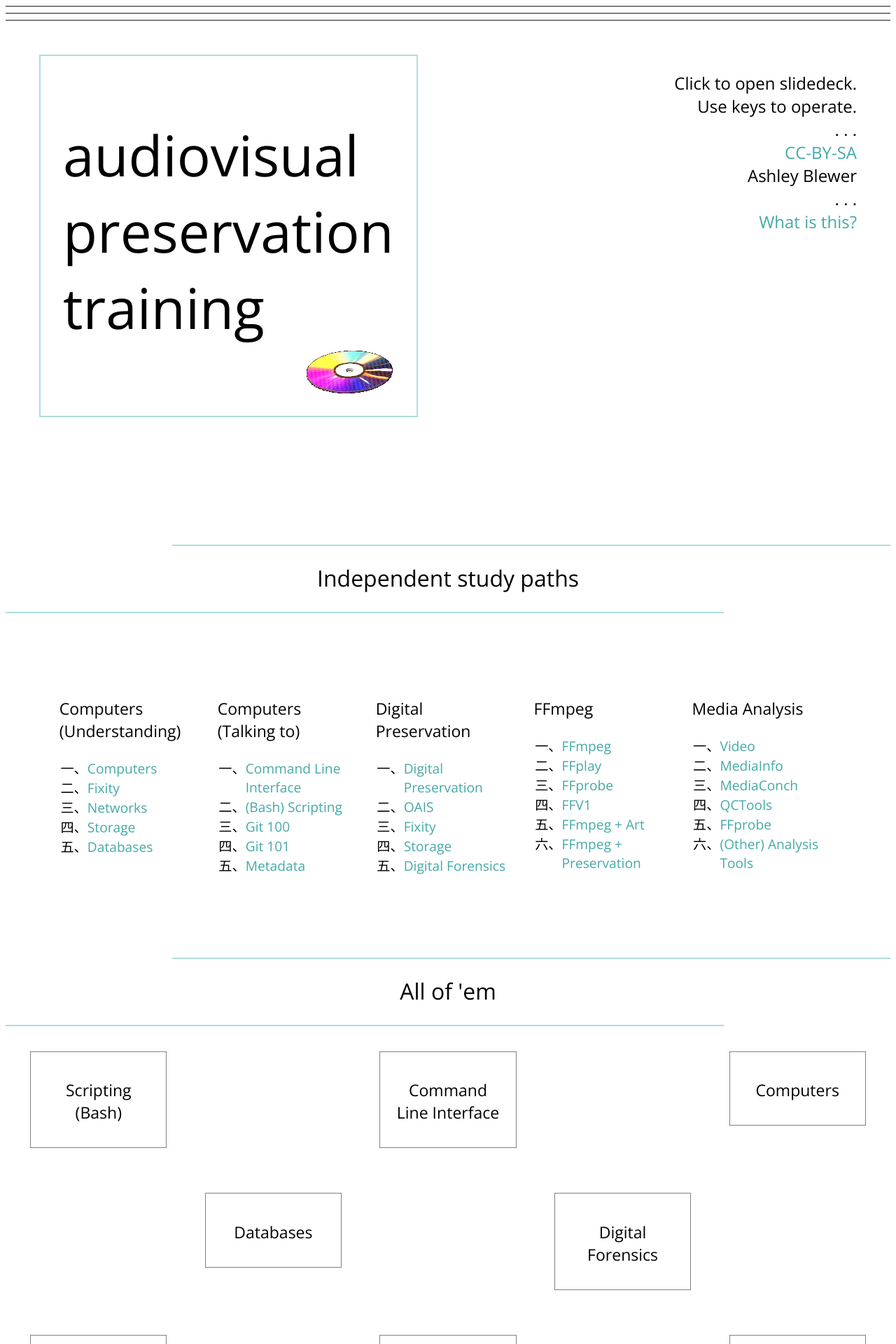
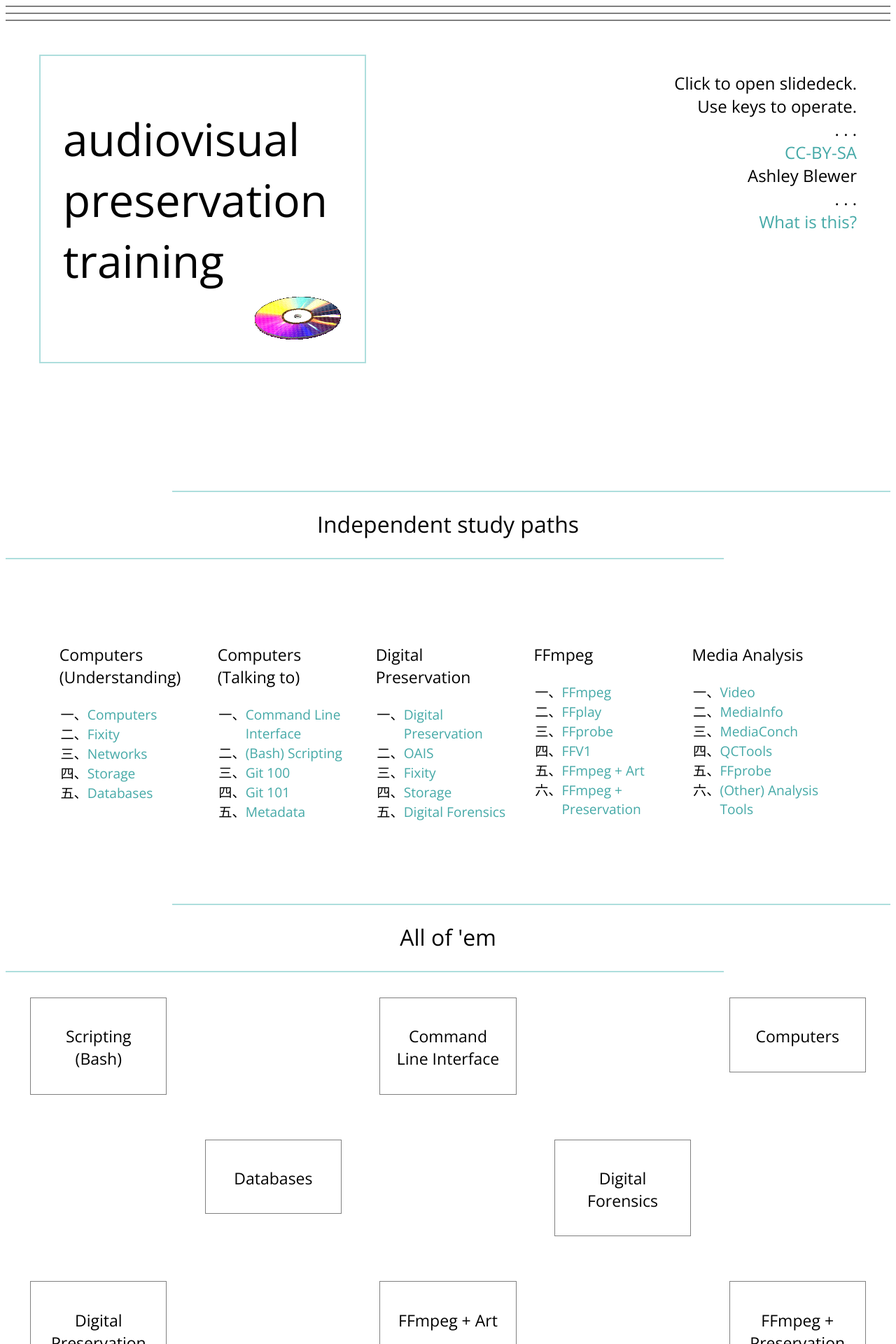
Before and after one commit to ablwr/avpres-training, a Jekyll site: the page built from index.html, in a window 1280 px wide. Shown: the top 1920 px of the page at 70% size. Built offline with Jekyll 4.4.1, drawn with Linux system fonts in a browser that asks for light colours.

Commit message:
allows large title to compress

```diff
--- a/css/index.css
+++ b/css/index.css
@@ -33,6 +33,10 @@
 @media only screen and (max-width: 800px) {
   .wrapper, .suggest, .head {
     grid-template-columns: 1fr;
+  }
+  .head, .header {
+    padding: 0;
+    margin: 0;
   }
 }
 
@@ -92,7 +96,7 @@
 }
 
 .header h1 {
-  font-size: 5em;
+  font-size: 5vmax;
   margin-bottom: 0;
 }
 
```
